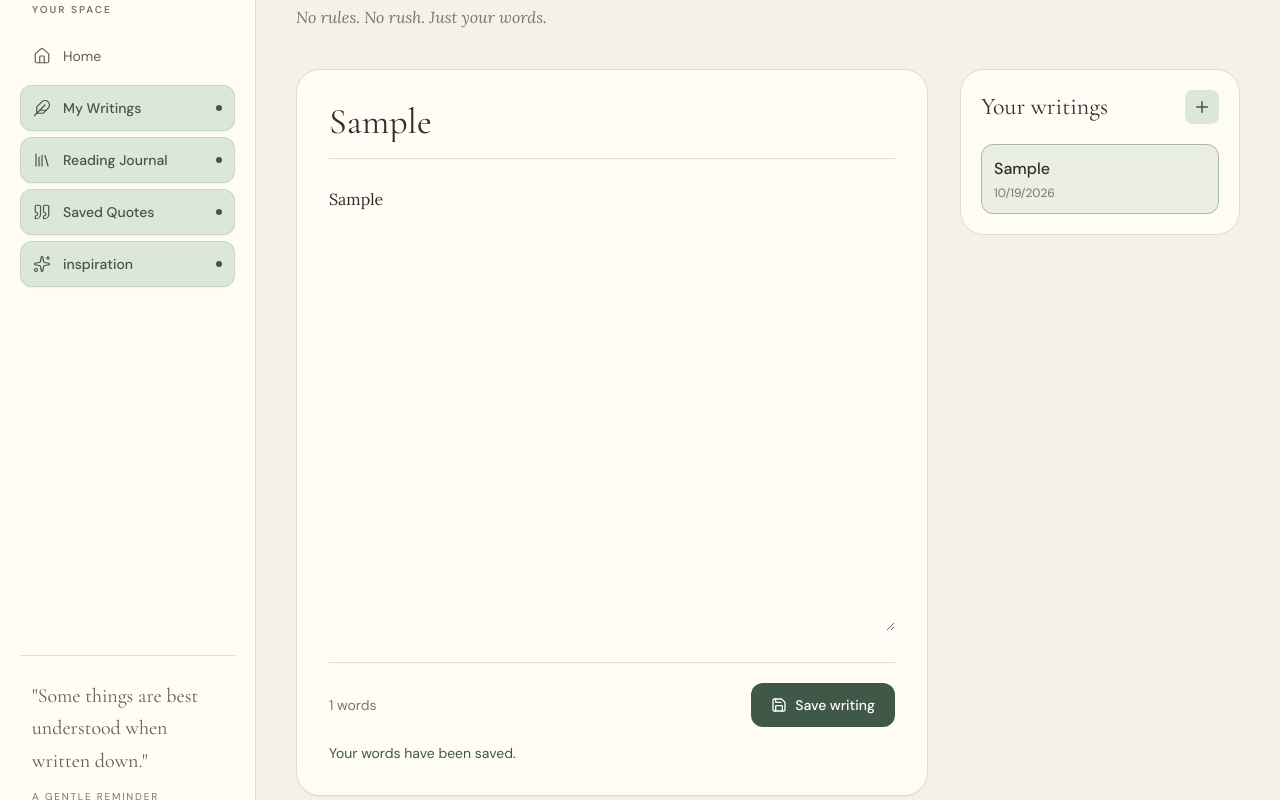
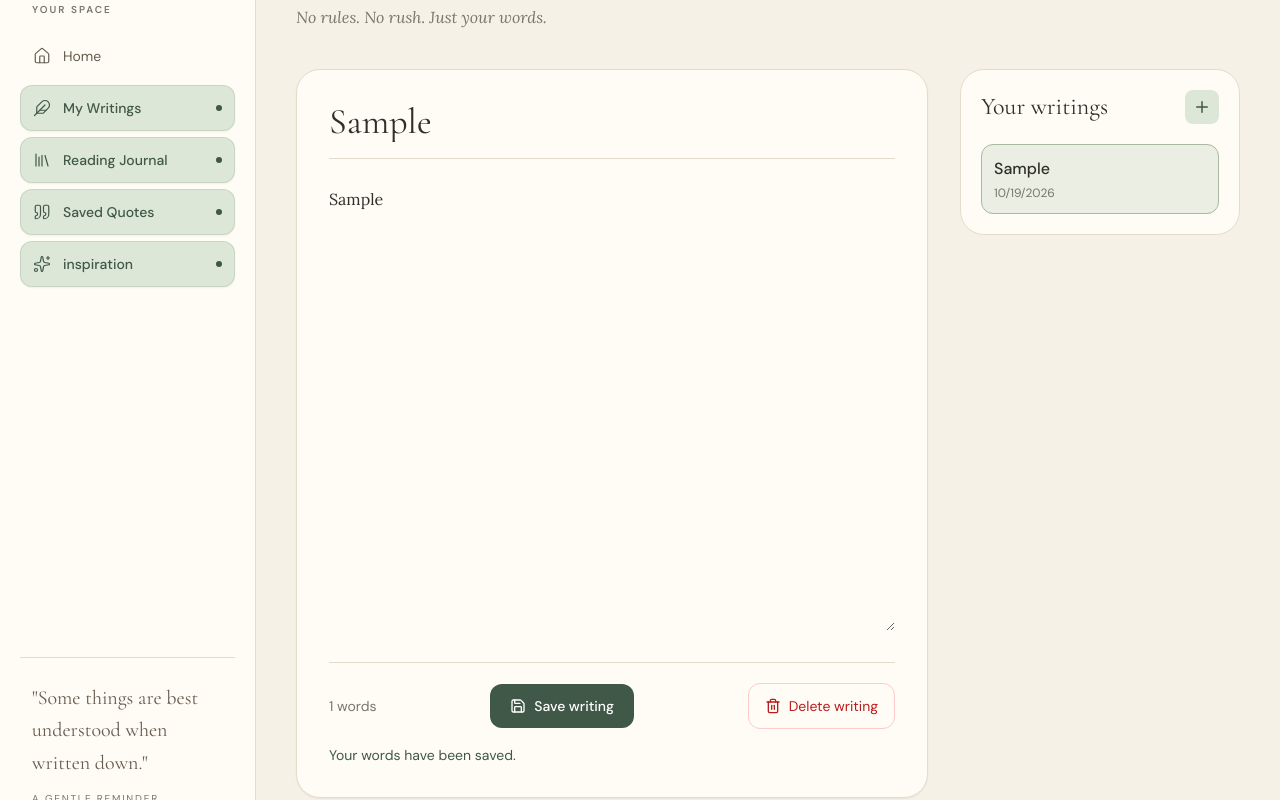
Before and after one commit to sanskritijain23/ink_and_soul, a React (Vite) app: page /writings in a window 1280 px wide. Both pictures are taken after typing "Sample", "Sample" into the empty fields and a click on the button "Save writing". Shown: the part 177-977 px from the top of the page. Built offline with nearby package versions, Linux system fonts and the light colour scheme.

Commit message:
Add writing deletion and dynamic dashboard stats

```diff
--- a/src/features/dashboard/Dashboard.jsx
+++ b/src/features/dashboard/Dashboard.jsx
@@ -1,13 +1,32 @@
+import { useEffect, useState } from "react";
 import { BookOpen, Feather, Quote, Sparkles } from "lucide-react";
 import PageHeader from "../../components/PageHeader";
+import { getAllRecords } from "../../services/db";
 
-const stats = [
-    { label: 'Pieces written', value: '0', icon: Feather},
-    { label: 'Books explored', value: '0', icon: BookOpen},
-    { label: 'Quotes collected', value: '0', icon: Quote},
-]
 
 function Dashboard() {
+    const [writingsCount, setWritingsCount] = useState(0)
+
+    useEffect(() => {
+        async function loadWritingsCount() {
+            try {
+                const records = await getAllRecords('writings')
+                setWritingsCount(records.length)
+            }
+            catch (error) {
+                console.error('Could not load writing count:', error)
+            }
+        }
+        loadWritingsCount()
+
+    },[])
+
+    const stats = [
+        { label: 'Pieces written', value: writingsCount, icon: Feather },
+        { label: 'Books explored', value: 0, icon: BookOpen },
+        { label: 'Quotes collected', value: 0, icon: Quote },
+    ]
+
     return (
     <div className="mx-auto max-w-6xl px-6 py-10 md:px-10 md:py-12">
         <PageHeader
--- a/src/features/writings/WritingEditor.jsx
+++ b/src/features/writings/WritingEditor.jsx
@@ -1,9 +1,10 @@
-import { useEffect, useState } from "react";
-import { ArrowLeft, Feather, Save, Plus } from 'lucide-react'
+import { act, useEffect, useState } from "react";
+import { ArrowLeft, Feather, Save, Plus, Trash2 } from 'lucide-react'
 import {
     addRecord,
     getAllRecords,
     updateRecord,
+    deleteRecord,
 } from '../../services/db'
 
 function WritingEditor() {
@@ -93,6 +94,36 @@ function WritingEditor() {
         }
     }
 
+    async function handleDelete() {
+        if (!activeId) {
+            setMessage('Select a saved writing to delete.')
+            return
+        }
+
+        const confirmed = window.confirm(
+            'Are you sure you want to delete this writing?'
+        )
+
+        if (!confirmed) return
+
+        try {
+            await deleteRecord('writings', activeId)
+
+            setWritings((previousWritings) =>
+                previousWritings.filter(
+                    (writing) => writing.id !== activeId
+                )
+            )
+
+            startNewWriting()
+            setMessage('Writing deleted successfully.')
+        }
+        catch (error) {
+            console.error('Could not delete writing:', error)
+            setMessage('Could not delete. please try again')
+        }
+    }
+
     return (
         <div className="min-h-screen bg-paper px-6 py-10 md:px-10">
             <div className="mx-auto max-w-6xl">
@@ -145,6 +176,15 @@ function WritingEditor() {
                                         <Save size={16} />
                                         Save writing
                                         </button>
+
+                                    {activeId && (
+                                        <button
+                                           onClick={handleDelete}
+                                           className="flex items-center gap-2 rounded-xl border border-red-200 px-4 py-3 text-sm text-red-700 transition hover:bg-red-50">
+                                            <Trash2 size={16} />
+                                            Delete writing
+                                           </button>
+                                    )}
                                   </div>
 
                                   {message && (
```
